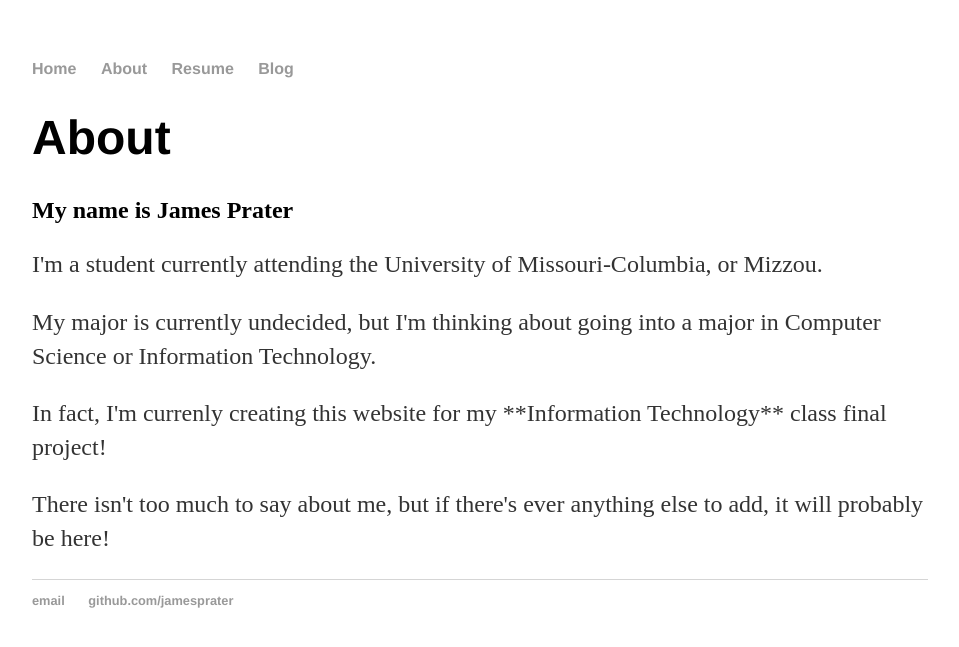
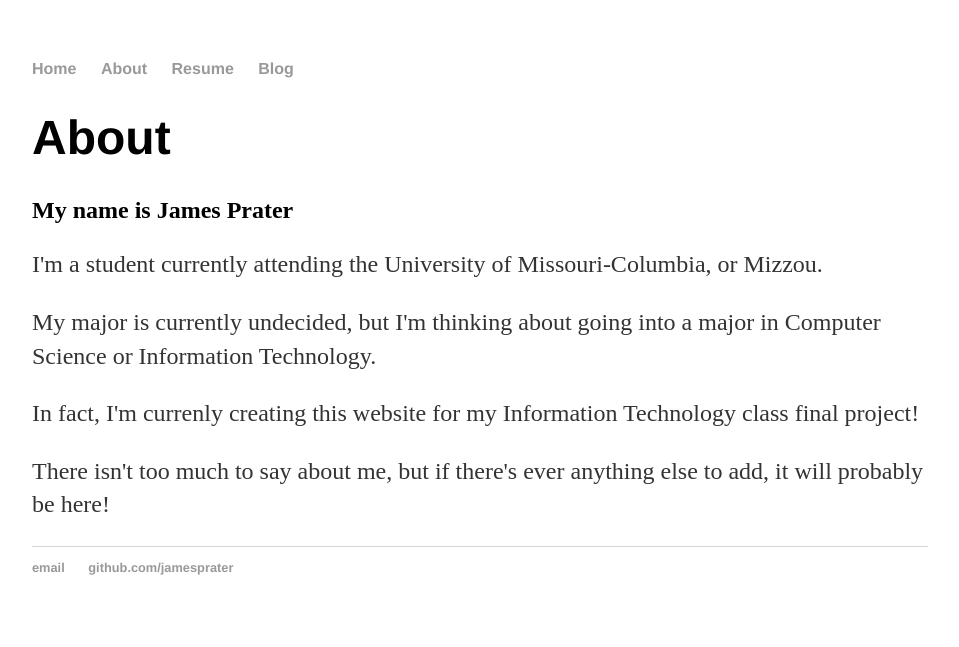
Before and after one commit to JamesPrater/JamesPrater.github.io, a Jekyll site: the page built from about/index.html, in a window 1280 px wide. Shown: the top 647 px of the page, without its empty margins (160-1119 px from the left). Built offline with Jekyll 4.4.1, drawn with Linux system fonts in a browser that asks for light colours.

```diff
--- a/about/index.html
+++ b/about/index.html
@@ -11,6 +11,6 @@ title: About
 
 <p>My major is currently undecided, but I'm thinking about going into a major in Computer Science or Information Technology.</p>
 
-<p>In fact, I'm currenly creating this website for my **Information Technology** class final project!</p>
+<p>In fact, I'm currenly creating this website for my Information Technology class final project!</p>
 
 <p>There isn't too much to say about me, but if there's ever anything else to add, it will probably be here!</p>
```
